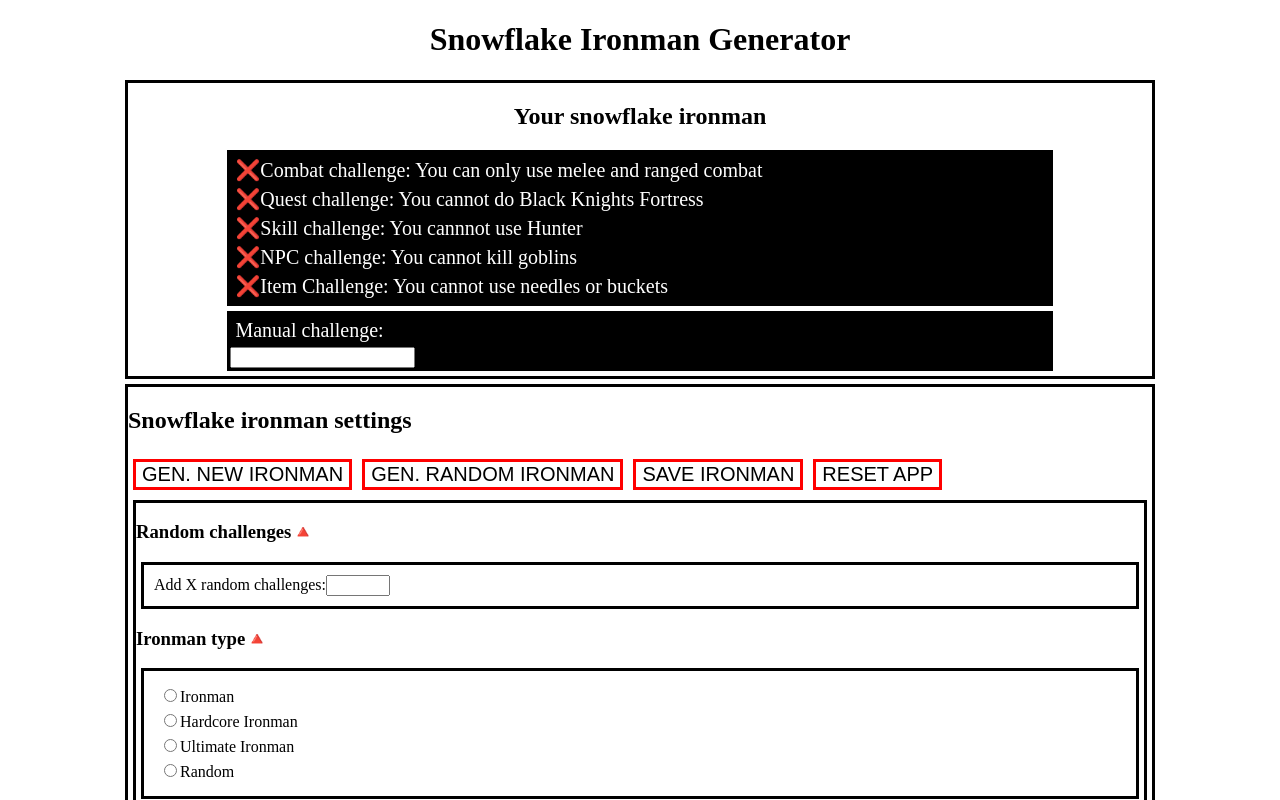
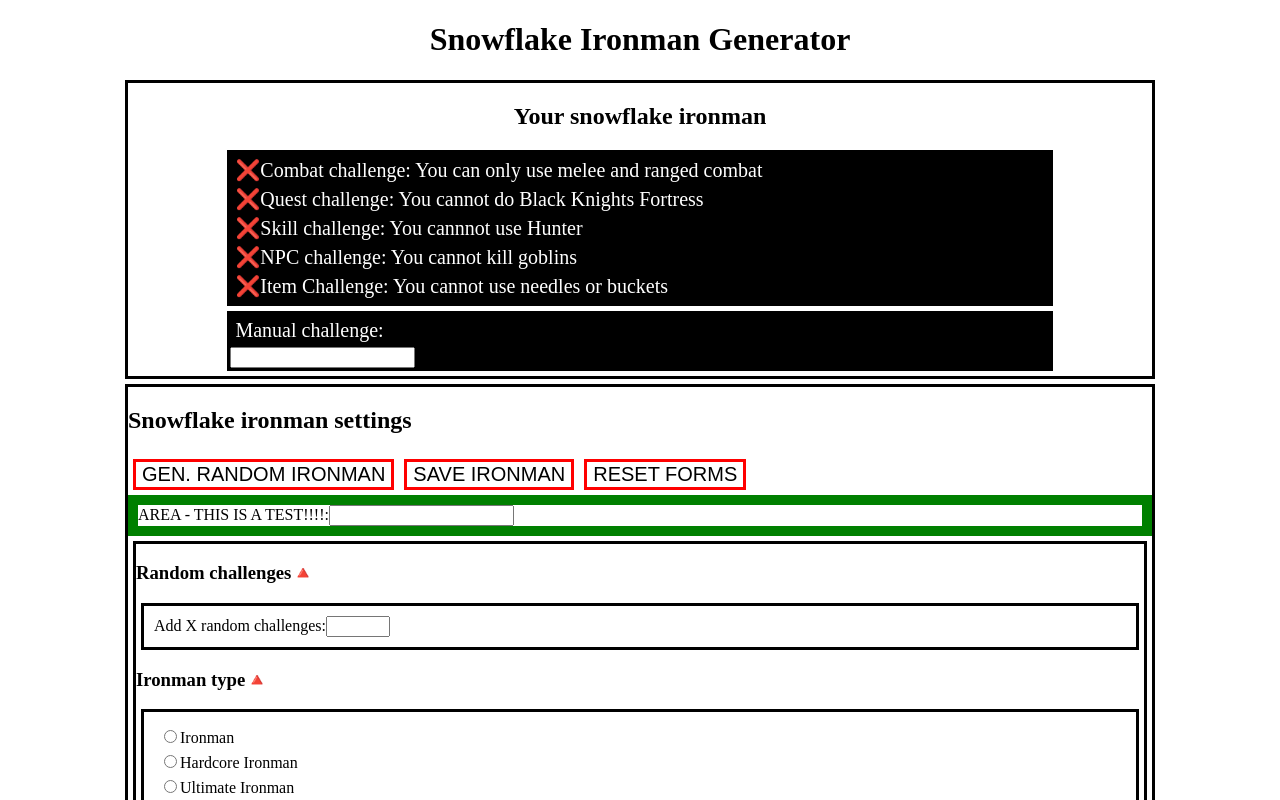
Before and after one commit to Yonkai/ironman-challenge-maker, a Next.js app: page / in a window 1280 px wide. Shown: the top 800 px of the page. Built offline with nearby package versions, Linux system fonts and the light colour scheme.

Commit message:
Set up form with state on left hand side of PSD design doc

```diff
--- a/components/IronmanChallenges.js
+++ /dev/null
@@ -1,51 +0,0 @@
-import React, { Component } from 'react'
-
-class IronmanChallenges extends Component {
-  constructor (props) {
-    super(props)
-    this.state = { challengeCount: null }
-  }
-
-  render () {
-    return (<div>
-      {/* Ironman challenge condition: */}
-      <h2> Your snowflake ironman</h2>
-      <div>
-        {/* TODO: Make them removeable once generate to manually weed out conflicts */}
-        <p>❌Combat challenge: You can only use melee and ranged combat</p>
-        <p>❌Quest challenge: You cannot do Black Knights Fortress</p>
-        <p>❌Skill challenge: You cannnot use Hunter</p>
-        <p>❌NPC challenge: You cannot kill goblins</p>
-        <p>❌Item Challenge: You cannot use needles or buckets</p>
-      </div>
-      <div>
-        <p>Manual challenge:</p>
-        <input type='text' />
-      </div>
-
-      <style jsx>
-        {`
-            p{
-              color:white;
-              font-size:20px;
-              margin:5px;
-            }
-            h2{
-              text-align:center;
-            }
-            div{
-              border:3px solid black;
-              width:80%;
-              margin:5px auto;
-            }
-            div div{
-              background:black;
-            }
-          `}
-      </style>
-    </div>
-    )
-  }
-}
-
-export default IronmanChallenges
--- /dev/null
+++ b/components/IronmanDisplayChallenges.js
@@ -0,0 +1,51 @@
+import React, { Component } from 'react'
+
+class IronmanDisplayChallenges extends Component {
+  constructor (props) {
+    super(props)
+    this.state = { challengeCount: null }
+  }
+
+  render () {
+    return (<div>
+      {/* Ironman challenge condition: */}
+      <h2> Your snowflake ironman</h2>
+      <div>
+        {/* TODO: Make them removeable once generate to manually weed out conflicts */}
+        <p>❌Combat challenge: You can only use melee and ranged combat</p>
+        <p>❌Quest challenge: You cannot do Black Knights Fortress</p>
+        <p>❌Skill challenge: You cannnot use Hunter</p>
+        <p>❌NPC challenge: You cannot kill goblins</p>
+        <p>❌Item Challenge: You cannot use needles or buckets</p>
+      </div>
+      <div>
+        <p>Manual challenge:</p>
+        <input type='text' />
+      </div>
+
+      <style jsx>
+        {`
+            p{
+              color:white;
+              font-size:20px;
+              margin:5px;
+            }
+            h2{
+              text-align:center;
+            }
+            div{
+              border:3px solid black;
+              width:80%;
+              margin:5px auto;
+            }
+            div div{
+              background:black;
+            }
+          `}
+      </style>
+    </div>
+    )
+  }
+}
+
+export default IronmanDisplayChallenges
--- a/components/IronmanSettings.js
+++ b/components/IronmanSettings.js
@@ -1,4 +1,5 @@
 import React, { Component } from 'react'
+import Area from './form-comps/Area.js'
 class IronmanSettings extends Component {
   constructor (props) {
     super(props)
@@ -10,10 +11,11 @@ class IronmanSettings extends Component {
     return (
       <div className='settings-main'>
         <h2>Snowflake ironman settings</h2>
-        <button onClick={this.GenSet}>GEN. NEW IRONMAN</button>
         <button onClick={this.GenSet}>GEN. RANDOM IRONMAN</button>
         <button onClick={this.GenSet}>SAVE IRONMAN</button>
-        <button onClick={this.GenSet}>RESET APP</button>
+        <button onClick={this.GenSet}>RESET FORMS</button>
+        {/* TEST */}
+        <Area area={this.props.area} handleChange={this.props.handleChange} />
 
         <div className='area-restrictions'>
           {/* Generates object through class based on input */}
--- /dev/null
+++ b/components/form-comps/Area.js
@@ -0,0 +1,21 @@
+const Area = (props) => {
+  return (
+    <div>
+      <form >
+        <label>
+          AREA - THIS IS A TEST!!!!:
+          <input type='text' name='area' value={props.area} onChange={props.handleChange} />
+        </label>
+      </form>
+      <style jsx>
+        {`
+            div{
+                border:10px solid green;
+            }
+          `}
+      </style>
+    </div>
+  )
+}
+
+export default Area
--- a/pages/index.js
+++ b/pages/index.js
@@ -1,20 +1,30 @@
 import React, { Component } from 'react'
 import challenges from '../challenges.js'
-import IronmanChallenges from '../components/IronmanChallenges.js'
+import IronmanDisplayChallenges from '../components/IronmanDisplayChallenges.js'
 import IronmanSettings from '../components/IronmanSettings.js'
 
 class IronmanChallengeRoot extends Component {
   constructor (props) {
     super(props)
     this.state = {
-      isCombatType: null,
-      isAreaRestrictedTo: null,
-      finishedChallengeText: null
+      area: ''
     }
+    // See design PSD for where this sits in reference to rest of applications
+    this.handleChange = this.handleChange.bind(this)
   }
 
   getRandomInt (max) {
     return Math.floor(Math.random() * Math.floor(max))
+  }
+
+  handleChange (event) {
+    const target = event.target
+    const name = target.name
+    const value = target.value
+
+    this.setState({
+      [name]: value
+    })
   }
 
   render () {
@@ -22,8 +32,10 @@ class IronmanChallengeRoot extends Component {
       <div>
         <h1>Snowflake Ironman Generator</h1>
         <div>
-          <IronmanChallenges />
-          <IronmanSettings />
+          <IronmanDisplayChallenges />
+          <IronmanSettings
+            area={this.state.area}
+            handleChange={this.handleChange} />
         </div>
         <section />
 
```
Also changed, not shown: components/modifier-comps/Area-modifier.js (added), 1 other file (tests, documents, lock files or other folders).
